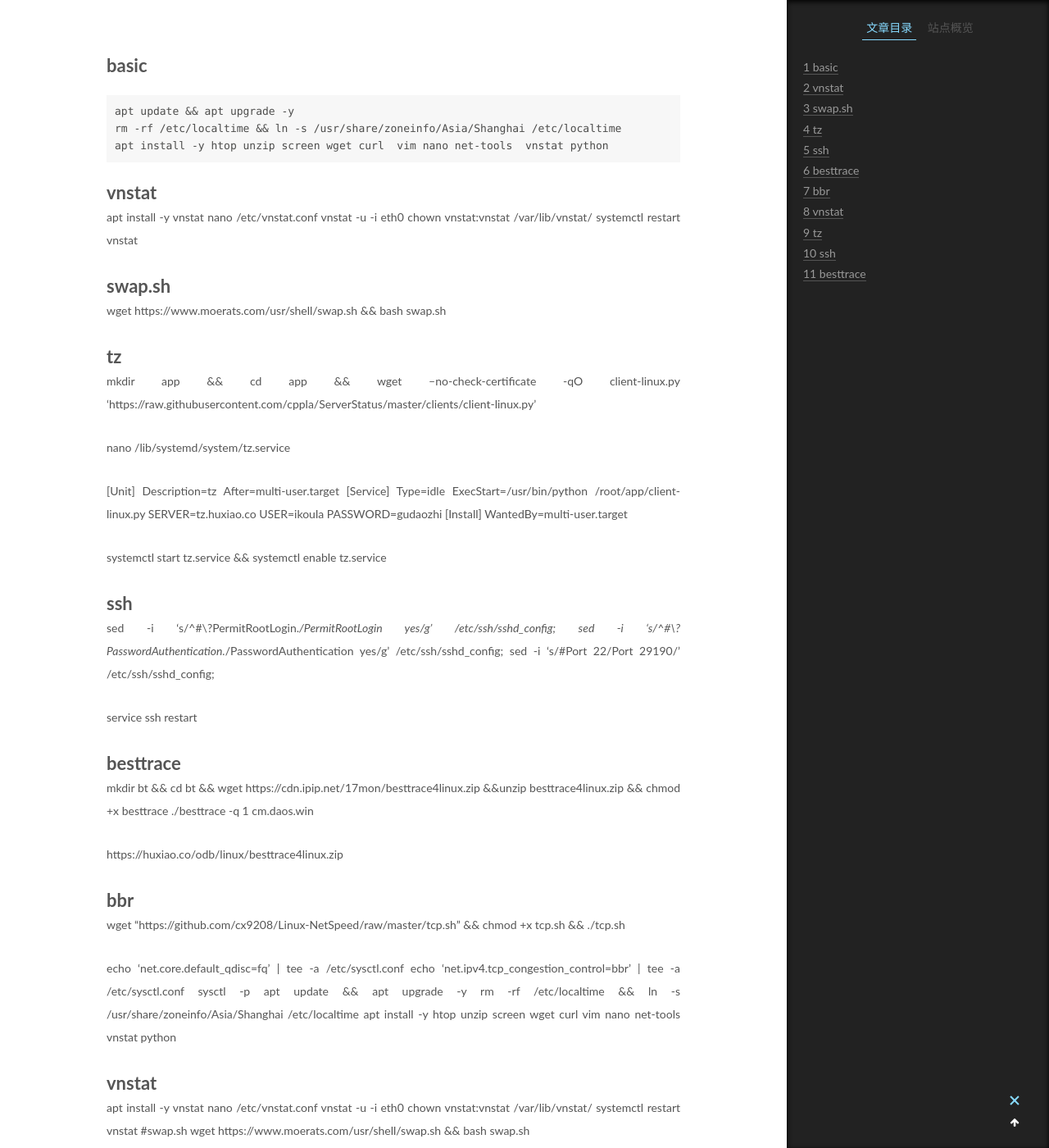
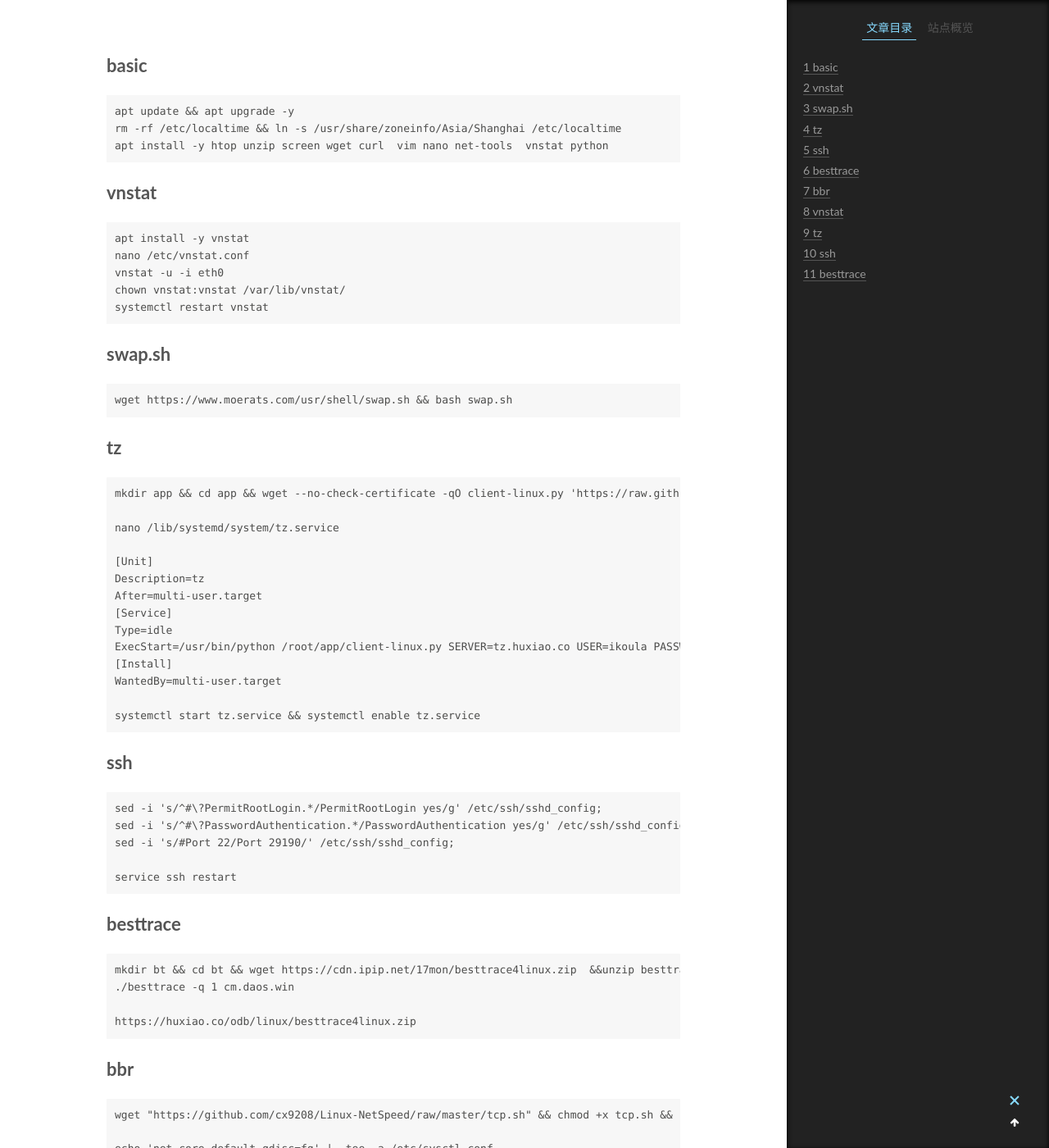
Before and after one commit to xiaolugo/xiaolugo.github.io, a Jekyll site: the page built from _posts/2020-06-26-vps初始化.md, in a window 1280 px wide and 1400 px high, scrolled down 440 px. Shown: the whole window at 82% size. Built offline with Jekyll 4.4.1, drawn with Linux system fonts in a browser that asks for light colours; some of the changed text lies outside the part shown.

Commit message:
modify old articles

````diff
--- a/_posts/2020-06-26-vps初始化.md
+++ b/_posts/2020-06-26-vps初始化.md
@@ -12,14 +12,19 @@ rm -rf /etc/localtime && ln -s /usr/share/zoneinfo/Asia/Shanghai /etc/localtime
 apt install -y htop unzip screen wget curl  vim nano net-tools  vnstat python
 ```
 # vnstat
+```
 apt install -y vnstat
 nano /etc/vnstat.conf
 vnstat -u -i eth0
 chown vnstat:vnstat /var/lib/vnstat/
 systemctl restart vnstat
+```
 # swap.sh
+```
 wget https://www.moerats.com/usr/shell/swap.sh && bash swap.sh
+```
 # tz
+```
 mkdir app && cd app && wget --no-check-certificate -qO client-linux.py 'https://raw.githubusercontent.com/cppla/ServerStatus/master/clients/client-linux.py'
 
 nano /lib/systemd/system/tz.service
@@ -34,35 +39,44 @@ ExecStart=/usr/bin/python /root/app/client-linux.py SERVER=tz.huxiao.co USER=iko
 WantedBy=multi-user.target
 
 systemctl start tz.service && systemctl enable tz.service
+```
 # ssh
+```
 sed -i 's/^#\?PermitRootLogin.*/PermitRootLogin yes/g' /etc/ssh/sshd_config;
 sed -i 's/^#\?PasswordAuthentication.*/PasswordAuthentication yes/g' /etc/ssh/sshd_config;
 sed -i 's/#Port 22/Port 29190/' /etc/ssh/sshd_config;
 
 service ssh restart
+```
 # besttrace
+```
 mkdir bt && cd bt && wget https://cdn.ipip.net/17mon/besttrace4linux.zip  &&unzip besttrace4linux.zip && chmod +x besttrace
 ./besttrace -q 1 cm.daos.win
 
 https://huxiao.co/odb/linux/besttrace4linux.zip
+```
 # bbr
+```
 wget "https://github.com/cx9208/Linux-NetSpeed/raw/master/tcp.sh" && chmod +x tcp.sh && ./tcp.sh
 
 echo 'net.core.default_qdisc=fq' |  tee -a /etc/sysctl.conf
 echo 'net.ipv4.tcp_congestion_control=bbr' | tee -a /etc/sysctl.conf
 sysctl -p
-apt update && apt upgrade -y
-rm -rf /etc/localtime && ln -s /usr/share/zoneinfo/Asia/Shanghai /etc/localtime
-apt install -y htop unzip screen wget curl  vim nano net-tools  vnstat python
+```
 # vnstat
+```
 apt install -y vnstat
 nano /etc/vnstat.conf
 vnstat -u -i eth0
 chown vnstat:vnstat /var/lib/vnstat/
 systemctl restart vnstat
+```
 #swap.sh
+```
 wget https://www.moerats.com/usr/shell/swap.sh && bash swap.sh
+```
 # tz
+```
 mkdir app && cd app && wget --no-check-certificate -qO client-linux.py 'https://raw.githubusercontent.com/cppla/ServerStatus/master/clients/client-linux.py'
 
 nano /lib/systemd/system/tz.service
@@ -77,14 +91,19 @@ ExecStart=/usr/bin/python /root/app/client-linux.py SERVER=tz.huxiao.co USER=iko
 WantedBy=multi-user.target
 
 systemctl start tz.service && systemctl enable tz.service
+```
 # ssh
+```
 sed -i 's/^#\?PermitRootLogin.*/PermitRootLogin yes/g' /etc/ssh/sshd_config;
 sed -i 's/^#\?PasswordAuthentication.*/PasswordAuthentication yes/g' /etc/ssh/sshd_config;
 sed -i 's/#Port 22/Port 29190/' /etc/ssh/sshd_config;
 
 service ssh restart
+```
 # besttrace
+```
 mkdir bt && cd bt && wget https://cdn.ipip.net/17mon/besttrace4linux.zip  &&unzip besttrace4linux.zip && chmod +x besttrace
 ./besttrace -q 1 cm.daos.win
 
 https://huxiao.co/odb/linux/besttrace4linux.zip
+```
````
